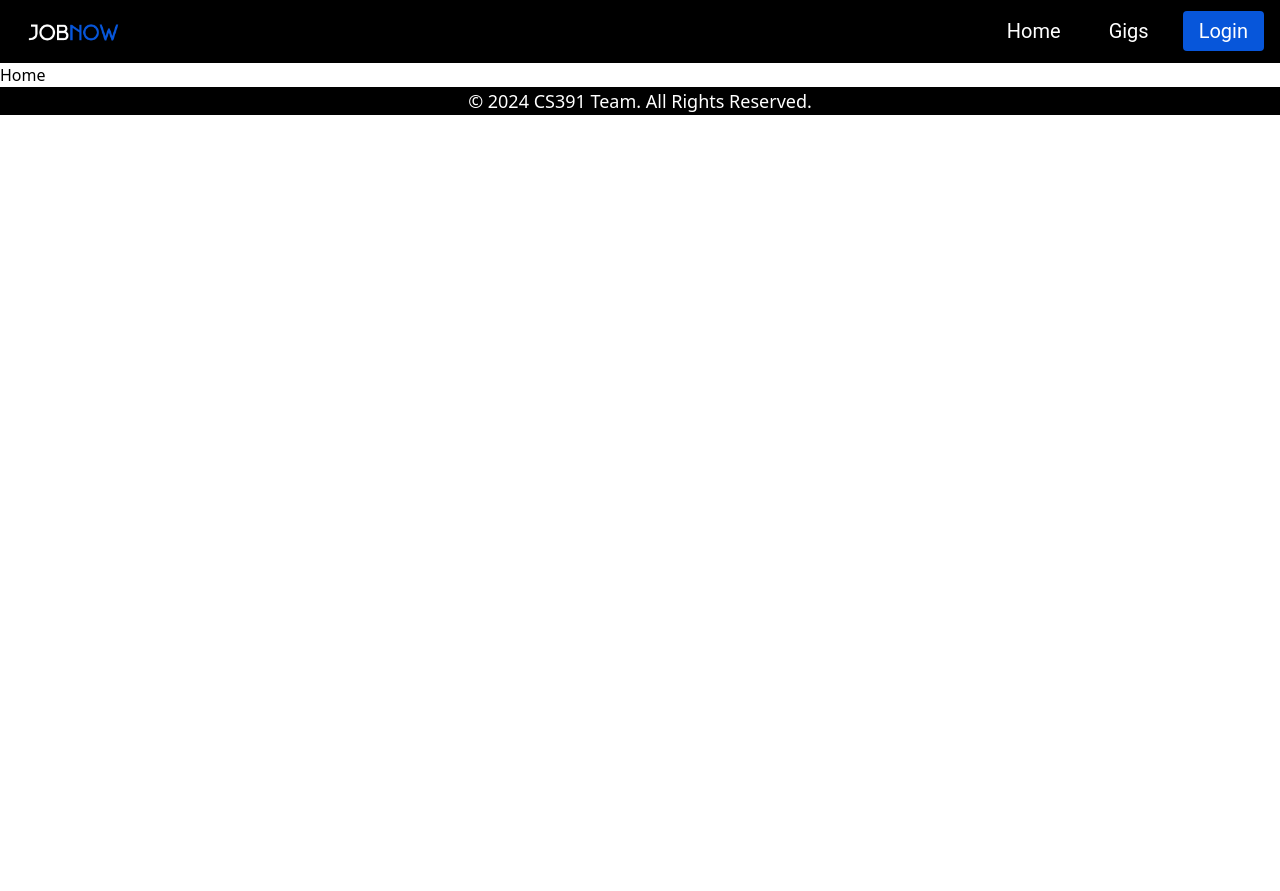
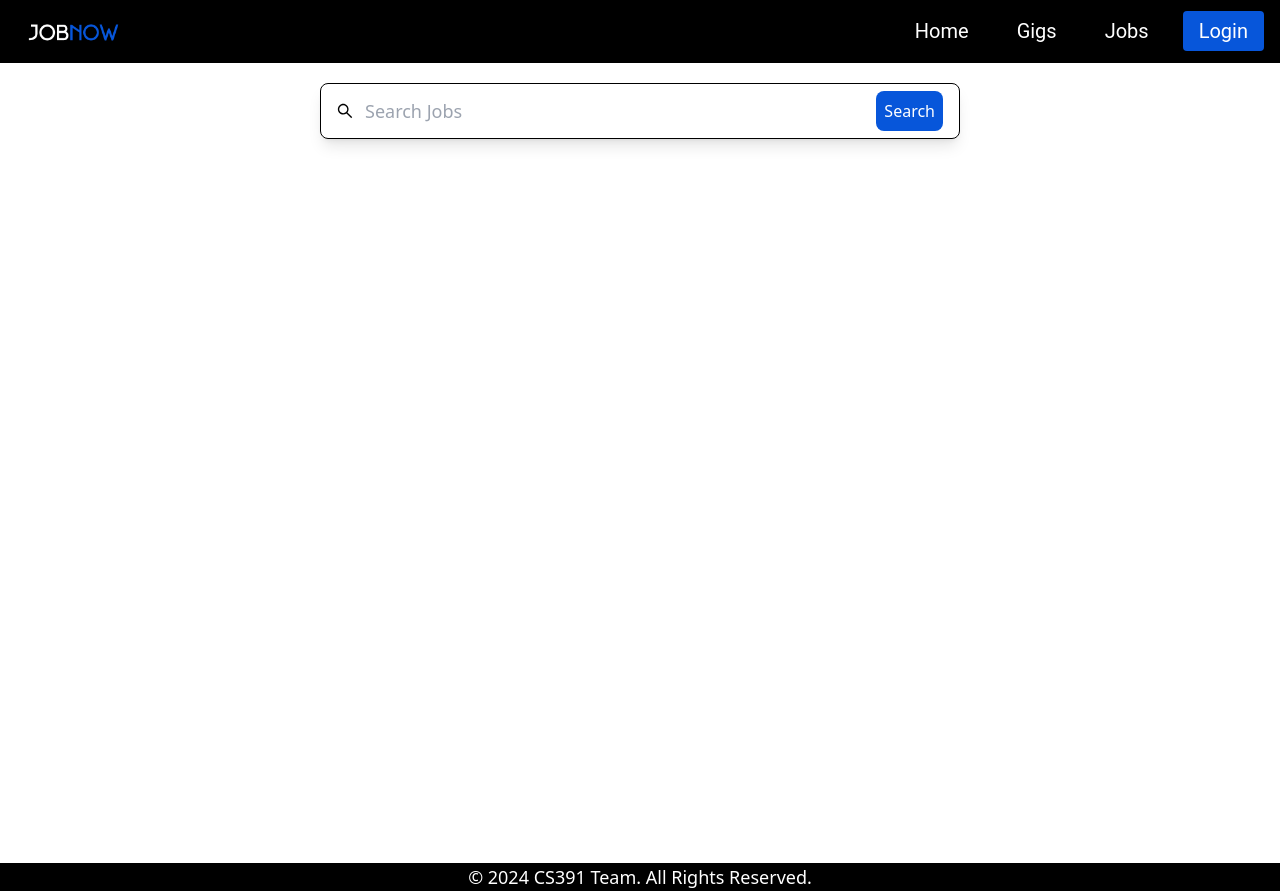
Before and after one commit to kevkim12/jobnow, a React (Vite) app in the folder client/: page /jobs in a window 1280 px wide. Before the commit the page ends 800 px from the top, so only its background shows below. Built offline with nearby package versions, Linux system fonts and the light colour scheme.

Commit message:
job posting page

```diff
--- a/client/package.json
+++ b/client/package.json
@@ -16,7 +16,8 @@
     "js-cookie": "^3.0.5",
     "react": "^18.2.0",
     "react-dom": "^18.2.0",
-    "react-router-dom": "^6.22.3"
+    "react-router-dom": "^6.22.3",
+    "styled-components": "^6.1.8"
   },
   "devDependencies": {
     "@types/react": "^18.2.66",
--- a/client/src/App.jsx
+++ b/client/src/App.jsx
@@ -3,6 +3,7 @@ import { useState } from 'react'
 import Navbar from './components/layout/navbar'
 import Home from './components/home'
 import Gigs from './components/gigs'
+import JobList from './components/JobList'
 import Login from './components/login'
 import Signup from './components/signup'
 import Footer from './components/layout/footer'
@@ -16,6 +17,7 @@ function Root() {
       <Routes>
         <Route path="/*" element={<Home />} />
         <Route path="/gigs/*" element={<Gigs />} />
+        <Route path="/jobs/*" element={<JobList/>} />
         <Route path="/login/*" element={<Login />} />
         <Route path="/signup/*" element={<Signup />} />
       </Routes>
--- /dev/null
+++ b/client/src/components/JobList.jsx
@@ -0,0 +1,67 @@
+import { useState } from "react";
+import JobTile from "./JobTile.jsx";
+import { SearchOutlined } from '@ant-design/icons';
+
+export default function JobList() {
+    const [jobs, setJobs] = useState([]);
+    const [loading, setLoading] = useState(false);
+    const [searchQuery, setSearchQuery] = useState("");
+
+    const fetchData = async () => {
+        setLoading(true);
+        const fetchedData = await fetch(`https://jsearch.p.rapidapi.com/search?query=${encodeURIComponent(searchQuery)}&page=1&num_pages=5&rapidapi-key=e889705b53msh214d68d2cd90823p16404bjsn929c73099406`);
+        const { data } = await fetchedData.json();
+
+        setJobs(data);
+        setLoading(false);
+    };
+
+    const handleSearchButtonClick = () => {
+        if (searchQuery.trim() !== "") {
+            fetchData();
+        }
+    };
+
+    const handleSearchInputChange = (event) => {
+        setSearchQuery(event.target.value);
+    };
+
+    return (
+        <>
+        <div className="h-screen flex flex-col items-center">
+            <div className="w-1/2 flex items-center rounded-lg justify-between bg-white mt-5 border border-black shadow-lg h-14">
+                <div className="ml-4 flex gap-1 items-center">
+                <SearchOutlined/>
+                <input
+                    type="text"
+                    value={searchQuery}
+                    onChange={handleSearchInputChange}
+                    placeholder="Search Jobs"
+                    className="text-lg p-2 focus:outline-none"
+                />
+            </div>
+            <button onClick={handleSearchButtonClick} className="bg-theme text-m mr-4 rounded-lg p-2 text-white font-medium">Search</button>
+        </div>
+            <div className="w-1/2 mt-10 mb-10 gap-4 overflow-auto">
+                {loading ? (
+                    <h1>Loading...</h1>
+                ) : (
+                    jobs.map((job) => (
+                        <JobTile
+                            key={job.job_id}
+                            name={job.employer_name}
+                            logo={job.employer_logo}
+                            apply={job.job_apply_link}
+                            jobType = {job.job_employment_type}
+                            jobTitle = {job.job_title}
+                            city = {job.job_city}
+                            state = {job.job_state}
+                            country = {job.job_country}
+                        />
+                    ))
+                )}
+            </div>
+        </div>
+        </>
+    );
+}
--- /dev/null
+++ b/client/src/components/JobTile.jsx
@@ -0,0 +1,22 @@
+import { Button } from 'antd';
+
+export default function JobTile(job) {
+    return (
+        <div className="bg-white rounded-lg shadow-md p-4 mb-4">
+            <div className="flex items-center gap-16">
+                <img src={job.logo} alt={job.name} className="h-20 w-20 ml-4" />
+                <div>
+                    <h3 className="text-xl font-semibold">{job.name}</h3>
+                    <p className="text-gray-600">{job.jobType === "FULLTIME" ? "Full-Time" : "Part-Time"}</p>
+                    <p className="text-gray-800">{job.jobTitle}</p>
+                    <p className="text-gray-800">
+                        {job.city && job.city + (job.state ? ', ' : '')}
+                        {job.state && job.state + (job.country ? ', ' : '')}
+                        {job.country && job.country}
+                    </p>
+                </div>
+            </div>
+            <Button type="primary" onClick={() => window.open(job.apply, '_blank')} >Apply here!</Button>
+        </div>
+    );
+}
--- a/client/src/components/layout/navbar.jsx
+++ b/client/src/components/layout/navbar.jsx
@@ -13,6 +13,9 @@ export default function Navbar() {
         <NavLink className="hover:text-theme font-roboto text-white text-xl py-6 px-6 rounded" to={`/gigs`}>
           Gigs
         </NavLink>
+        <NavLink className="hover:text-theme font-roboto text-white text-xl py-6 px-6 rounded" to={`/jobs`}>
+          Jobs
+        </NavLink>
         <NavLink className="font-roboto text-white text-xl py-2 px-4 rounded bg-theme ml-2.5 hover:text-theme hover:bg-slate-200" to={`/login`}>
           Login
         </NavLink>
```
Also changed, not shown: 2 other files (tests, documents, lock files or other folders).
